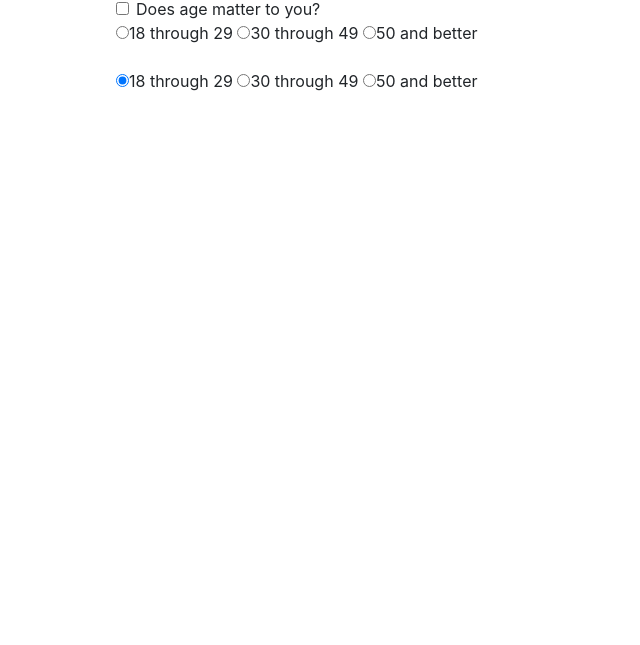
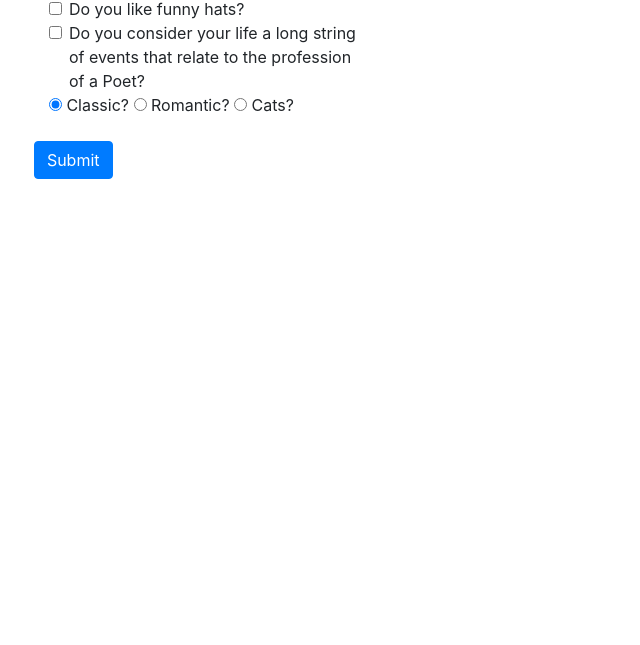
Before and after one commit to H-Len/Celeb-date, a plain HTML site: page index.html in a window 1280 px wide. Shown: the part 155-800 px from the top of the page, without its empty margins (254-894 px from the left). Drawn offline with Linux system fonts and the light colour scheme.

Commit message:
return values from check boxes and buttons

```diff
--- a/index.html
+++ b/index.html
@@ -13,7 +13,6 @@
   </head>
   <body>
     <div class="container">
-
       <div id="gate-keeper" class="modal" tabindex="-1" role="dialog">
         <div class="modal-dialog" role="document">
           <div class="modal-content">
@@ -34,44 +33,33 @@
           </div>
         </div>
       </div>
-
       <div class="row justify-content-md-center">
-
+        <form id="user-data">
           <div class="col-md-6">
             <h1>Find your Celebrity match today!</h1>
             <div class="form-check">
-          <input type="checkbox" class="form-check-input" id="form-smoker">
-          <label class="form-check-label" for="exampleCheck1">Are you a smoker?</label>
+              <input type="checkbox" class="form-check-input" id="form-hats">
+              <label class="form-check-label" for="exampleCheck1">Do you like funny hats?</label>
             </div>
 
             <div class="form-check">
               <input type="checkbox" class="form-check-input" id="form-poet">
-          <label class="form-check-label" for="exampleCheck1">Poet?</label>
+              <label class="form-check-label" for="exampleCheck1">Do you consider your life a long string of events that relate to the profession of a Poet?</label>
             </div>
-        <div class="form-check">
+            <!-- <div class="form-check">
               <input type="checkbox" class="form-check-input" id="age-varification">
-          <label class="form-check-label" for="exampleCheck1">Does age matter to you?</label>
-        </div>
+              <label class="form-check-label" for="exampleCheck1">Are you open about your emotions?</label>
+            </div> -->
 
-        <div class="form-group">
-          <label class="radio-inline"><input type="radio" name="optradio" checked>18 through 29</label>
-          <label class="radio-inline"><input type="radio" name="optradio">30 through 49</label>
-          <label class="radio-inline"><input type="radio" name="optradio">50 and better</label>
-        </div>
-
-        <div class="form-group">
-          <label class="radio-inline"><input type="radio" name="optradio" checked>18 through 29</label>
-          <label class="radio-inline"><input type="radio" name="optradio">30 through 49</label>
-          <label class="radio-inline"><input type="radio" name="optradio">50 and better</label>
-        </div>
-
+            <div class="form-group" id="form-cats">
+              <label class="radio-inline"><input type="radio" name="optradio" value="classic" checked> Classic?</label>
+              <label class="radio-inline"><input type="radio" name="optradio" value="romantic"> Romantic?</label>
+              <label class="radio-inline"><input type="radio" name="optradio" value="cats"> Cats?</label>
             </div>
           </div>
-
-
-
+          <button type="submit" class="btn btn-primary">Submit</button>
+        </form>
       </div>
-
-
+    </div>
   </body>
 </html>
--- a/js/scripts.js
+++ b/js/scripts.js
@@ -1,14 +1,20 @@
 $(document).ready(function(){
   // $('#gate-keeper').modal({backdrop: 'static', keyboard: false});
-  $("#age-submit").click(function(){
-    var ageChecker = $('#age-varification').is(":checked");
+  $("#user-data").submit(function(event){
+    event.preventDefault();
+    var hats = $('#form-hats').is(":checked");
+    var poetInput = $("#form-poet").is(":checked");
+    var litpref = $('#form-cats input:radio:checked').val();
 
-    if(ageChecker === true) {
-      $("#gate-keeper").modal('hide');
-    } else {
-      $("#gate-keeper").effect("shake");
-    }
 
+    console.log("The cats box is " + litpref);
+    // var ageChecker = $('#age-varification').is(":checked");
+    //
+    // if(ageChecker === true) {
+    //   $("#gate-keeper").modal('hide');
+    // } else {
+    //   $("#gate-keeper").effect("shake");
+    // }
 
 
 
```
Lines whose indentation alone changed are shown as unchanged.
